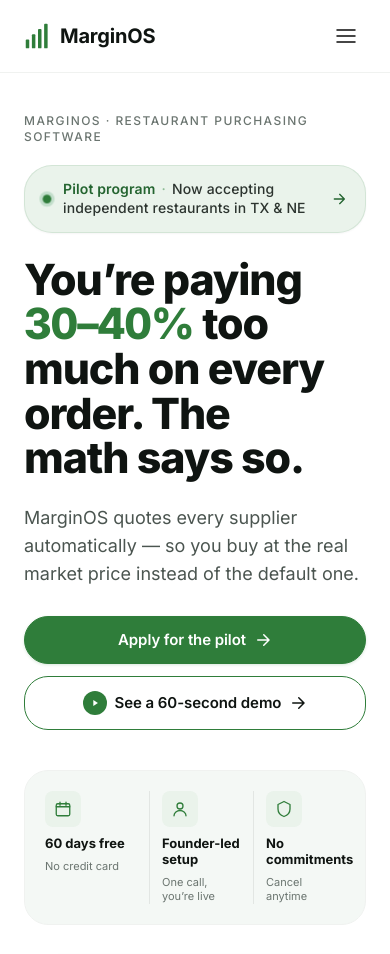
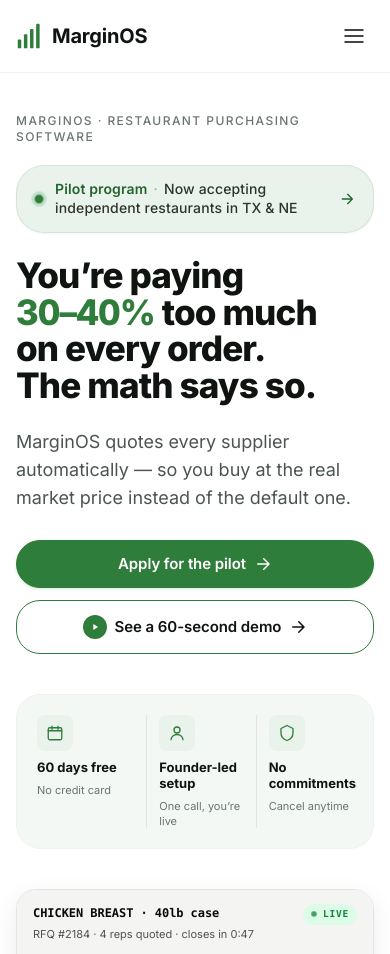
Before and after one commit to bemsick/marginos-site, a website: page index.html in a window 390 px wide. Shown: the top 954 px of the page. Drawn offline with Linux system fonts and the light colour scheme; a web font is replaced by a local one.

Commit message:
fix(hero): shrink mobile headline + tighter side padding to match reference (#5)
Previous attempt did not match. Headline was rendering at ~43px which forced
5 lines and pushed the trust strip below the fold. Reference rendering uses
~36px and ~16px side padding so the kicker fits on one line and the headline
breaks at natural phrases.

- font-size clamp(34px, 9vw, 44px) (was clamp(40px, 11vw, 52px))
- line-height 1.05 and margin-bottom 20px (slightly tighter)
- container side padding clamp(16px, 5vw, 80px); mobile override 16px (was 24)

```diff
--- a/assets/css/v2.css
+++ b/assets/css/v2.css
@@ -257,9 +257,9 @@
   font-weight: var(--fw-black);
   color: var(--ink-900);
   letter-spacing: -0.025em;
-  font-size: clamp(40px, 11vw, 52px);
-  line-height: 1.04;
-  margin: 0 0 24px;
+  font-size: clamp(34px, 9vw, 44px);
+  line-height: 1.05;
+  margin: 0 0 20px;
 }
 @media (min-width: 1024px) {
   .hero-headline { font-size: 64px; line-height: 1.06; }
--- a/styles.css
+++ b/styles.css
@@ -88,7 +88,7 @@
   width: 100%;
   max-width: 1200px;
   margin: 0 auto;
-  padding: 0 clamp(24px, 5vw, 80px);
+  padding: 0 clamp(16px, 5vw, 80px);
 }
 
 .section {
@@ -1186,7 +1186,7 @@
   .hero-cta .link-arrow { align-self: center; }
   .hero-desc { font-size: 15px; max-width: 100%; }
   .hero { overflow: hidden; }
-  .container { padding-left: 24px; padding-right: 24px; }
+  .container { padding-left: 16px; padding-right: 16px; }
 }
 
 /* Footer trademark disclaimer */
```
